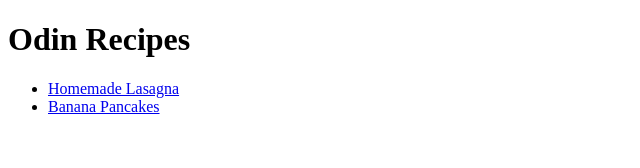
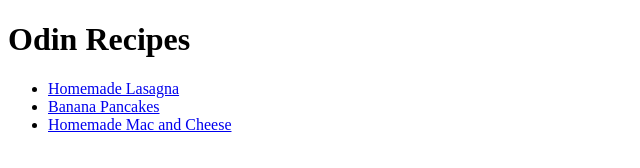
Before and after one commit to CGreenwood96/odin-recipes, a plain HTML site: page index.html in a window 1280 px wide. Shown: the whole page, without its empty margins (0-640 px from the left). Drawn offline with Linux system fonts and the light colour scheme.

Commit message:
updated nav with new page

```diff
--- a/index.html
+++ b/index.html
@@ -12,6 +12,7 @@
     <ul>
         <li><a href="recipes/lasagna.html">Homemade Lasagna</a></li>
         <li><a href="recipes/banana-pancakes.html">Banana Pancakes</a></li>
+        <li><a href="recipes/mac-and-cheese.html">Homemade Mac and Cheese</a></li>
     </ul>
 </body>
 </html>
```
